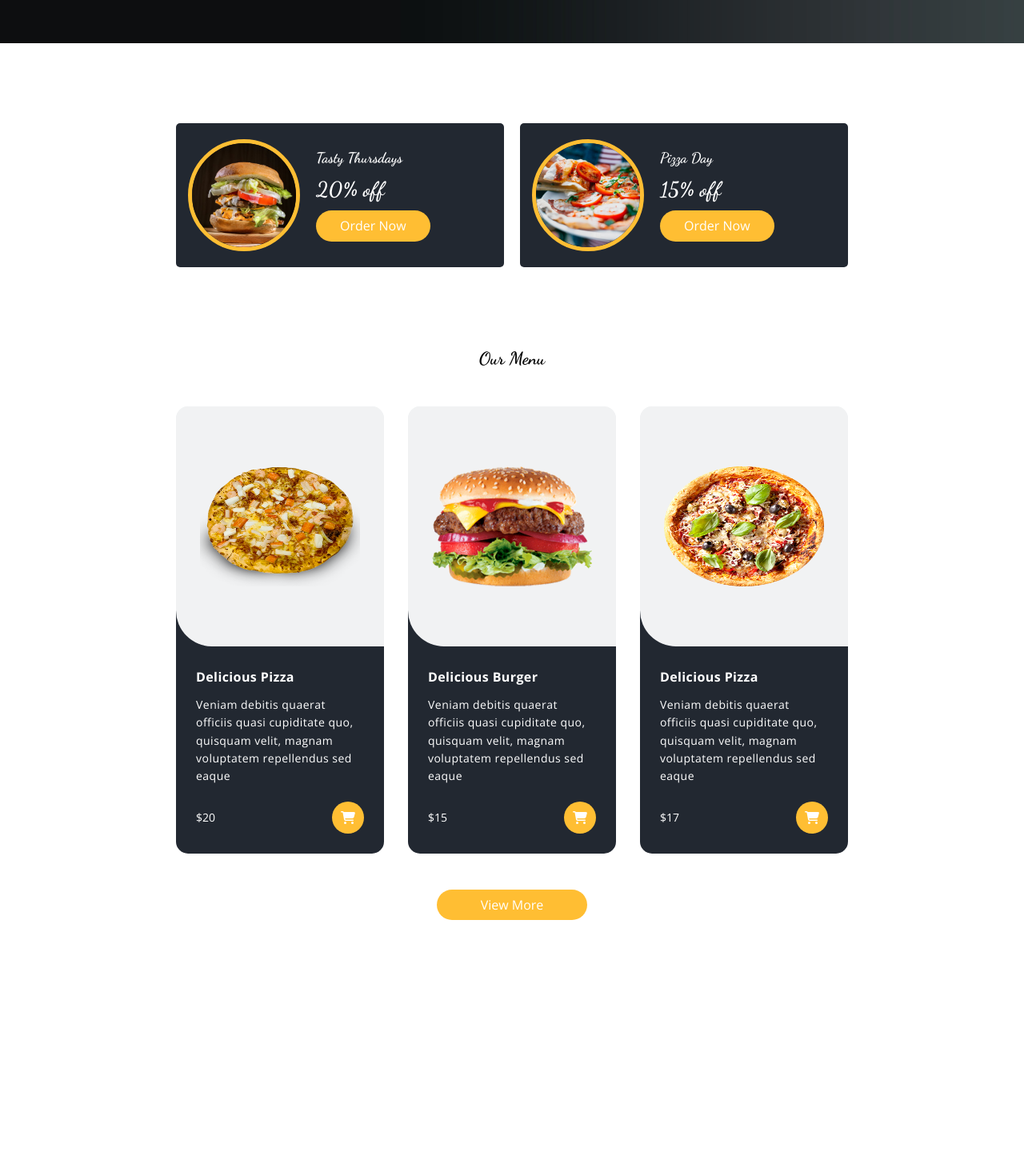
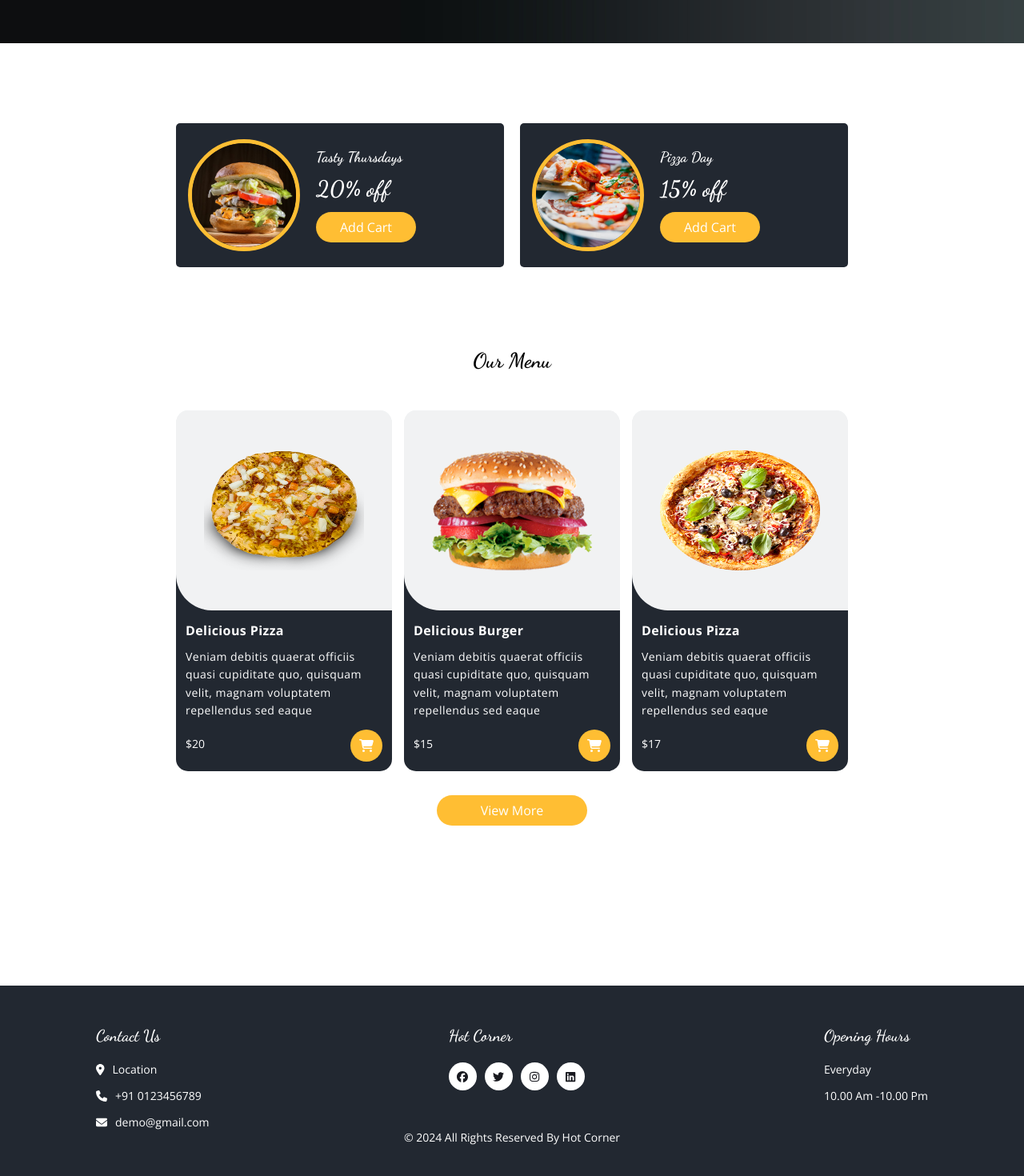
Before and after one commit to sachingour007/restaurantApp, a React (Vite) app in the folder client/: page / in a window 1280 px wide. Shown: the part 746-2216 px from the top of the page at 80% size. Before the commit the page ends 2096 px from the top, so only its background shows below. Built offline with nearby package versions, Linux system fonts and the light colour scheme.

Commit message:
added footer and menu responsive

```diff
--- a/client/package.json
+++ b/client/package.json
@@ -11,9 +11,10 @@
   },
   "dependencies": {
     "@fortawesome/fontawesome-svg-core": "^6.5.2",
+    "@fortawesome/free-brands-svg-icons": "^6.5.2",
     "@fortawesome/free-regular-svg-icons": "^6.5.2",
     "@fortawesome/free-solid-svg-icons": "^6.5.2",
-    "@fortawesome/react-fontawesome": "^0.2.0",
+    "@fortawesome/react-fontawesome": "^0.2.2",
     "react": "^18.2.0",
     "react-dom": "^18.2.0",
     "react-router-dom": "^6.23.0",
--- a/client/src/App.jsx
+++ b/client/src/App.jsx
@@ -1,6 +1,6 @@
 import react from "react";
 import "./scss/main.scss";
-import { Homepage, Header, OffeCard, Menu } from "./components/index.js";
+import { Homepage, Header, Menu, Footer } from "./components/index.js";
 import { BrowserRouter, Routes, Route } from "react-router-dom";
 import { menuData } from "../src/constantFiles/menuContent.js";
 
@@ -15,6 +15,7 @@ function App() {
           element={<Menu cards={menuData} showTab={true} />}
         />
       </Routes>
+      <Footer />
     </BrowserRouter>
   );
 }
--- /dev/null
+++ b/client/src/components/Footer.jsx
@@ -0,0 +1,69 @@
+import React from "react";
+import { Link } from "react-router-dom";
+import { FontAwesomeIcon } from "@fortawesome/react-fontawesome";
+import {
+  faLocationDot,
+  faPhone,
+  faEnvelope,
+} from "@fortawesome/free-solid-svg-icons";
+import {
+  faFacebook,
+  faTwitter,
+  faInstagram,
+  faLinkedin,
+} from "@fortawesome/free-brands-svg-icons";
+
+const Footer = () => {
+  return (
+    <footer>
+      <div className="flexSec">
+        <div className="contactUs">
+          <h2>Contact Us</h2>
+          <div className="contactLinks">
+            <Link>
+              <FontAwesomeIcon icon={faLocationDot} />
+              Location
+            </Link>
+            <Link>
+              <FontAwesomeIcon icon={faPhone} />
+              +91 0123456789
+            </Link>
+            <Link>
+              <FontAwesomeIcon icon={faEnvelope} />
+              demo@gmail.com
+            </Link>
+          </div>
+        </div>
+        <div className="socialLinks">
+          <h2>Hot Corner</h2>
+          <div className="socialIcons">
+            <Link>
+              <FontAwesomeIcon icon={faFacebook} />
+            </Link>
+            <Link>
+              <FontAwesomeIcon icon={faTwitter} />
+            </Link>
+            <Link>
+              <FontAwesomeIcon icon={faInstagram} />
+            </Link>
+            <Link>
+              <FontAwesomeIcon icon={faLinkedin} />
+            </Link>
+          </div>
+        </div>
+        <div className="openinnHours">
+          <h2>Opening Hours</h2>
+          <div className="openingDetails">
+            <p>Everyday</p>
+            <p>10.00 Am -10.00 Pm</p>
+          </div>
+        </div>
+      </div>
+      <div className="copyrightContainer">
+        <p>© 2024 All Rights Reserved By Hot Corner</p>
+      </div>
+    </footer>
+  );
+};
+
+export default Footer;
--- a/client/src/components/Header.jsx
+++ b/client/src/components/Header.jsx
@@ -46,7 +46,7 @@ const Header = () => {
             </li>
           </NavLink>
           <NavLink>
-            <li className="order-online">Order Online</li>
+            <li className="order-online">Cart</li>
           </NavLink>
         </ul>
       </div>
@@ -94,7 +94,7 @@ const Header = () => {
                 </li>
               </NavLink>
               <NavLink>
-                <li className="order-online">Order Online</li>
+                <li className="order-online">Cart</li>
               </NavLink>
             </ul>
           </div>
--- a/client/src/components/index.js
+++ b/client/src/components/index.js
@@ -2,3 +2,4 @@ export { default as Homepage } from "./Homepage.jsx";
 export { default as Header } from "./Header.jsx";
 export { default as OffeCard } from "./OfferCard.jsx";
 export { default as Menu } from "./Menu.jsx";
+export { default as Footer } from "./Footer.jsx";
--- a/client/src/constantFiles/offerfilesConstant.js
+++ b/client/src/constantFiles/offerfilesConstant.js
@@ -7,14 +7,14 @@ const offers = [
     offerName: "Tasty Thursdays",
     percentage: "20% off",
     img: cardOne,
-    order: "Order Now",
+    order: "Add Cart",
   },
   {
     id: "2",
     offerName: "Pizza Day",
     percentage: "15% off",
     img: cardTwo,
-    order: "Order Now",
+    order: "Add Cart",
   },
 ];
 
--- a/client/src/scss/base/_global.scss
+++ b/client/src/scss/base/_global.scss
@@ -463,13 +463,13 @@ body{
       font-size: 48px;
   }
   @media screen and (max-width:1440px) {
-      font-size: 44px;
+      font-size: 38px;
   }
   @media screen and (max-width:1280px) {
-      font-size: 42px;
+      font-size: 30px;
   }
   @media screen and (max-width:720px) {
-      font-size: 32px;
+      font-size: 24px;
   }
 }
 
@@ -479,22 +479,25 @@ body{
   @media screen and (max-width:1600px) {
       font-size: 36px;
   }
-  @media screen and (max-width:1400px) {
-      font-size: 32px;
+  @media screen and (max-width:1280px) {
+      font-size: 28px;
   }
-  @media screen and (max-width:1280px) {
-      font-size: 26px;
-  }
+  @media screen and (max-width:720px) {
+    font-size: 22px;
+}
 }
 
 @mixin font40 {
   font-size: 40px;
 
   @media screen and (max-width:1600px) {
-      font-size: 30px;
+      font-size: 32px;
   }
   @media screen and (max-width:1280px) {
-      font-size: 22px;
+      font-size: 26px;
+  }
+  @media screen and (max-width:720px) {
+      font-size: 20px;
   }
 }
 
@@ -527,10 +530,10 @@ body{
   font-size: 30px;
 
   @media screen and (max-width:1600px) {
-      font-size: 20px;
+      font-size: 24px;
   }
   @media screen and (max-width:1280px) {
-      font-size: 18px;
+      font-size: 20px;
   }
 }
 @mixin font28 {
--- a/client/src/scss/module/_footer.scss
+++ b/client/src/scss/module/_footer.scss
@@ -0,0 +1,40 @@
+footer{@include wrapper;margin-top: 200px; padding-top: 50px; padding-bottom: 50px; background: #222831;
+    .flexSec{ display: flex; justify-content: space-between; flex-flow: wrap;
+        .contactUs{
+            h2{@include font30; color: #fff; font-family: $dancingFont; font-weight: $fontW600; margin-bottom: 20px;}
+            .contactLinks{display: flex; flex-flow: column; gap: 15px;
+                a{color: #fff; @include font16;
+                    svg{margin-right: 10px;
+                        path{fill: #fff}
+                    }
+                    &:hover{color: #ffbe33;
+                        svg{
+                            path{fill: #ffbe33}
+                        }
+                    }
+                }
+            }
+        }
+        .socialLinks{
+            h2{@include font30; color: #fff; font-family: $dancingFont; font-weight: $fontW600; margin-bottom: 20px;}
+            .socialIcons{display: flex; gap: 10px;
+                a{width: 35px; height: 35px; background: #fff; border-radius: 100%; display: flex; align-items: center; justify-content: center;
+                    svg{@include font18;}
+                    &:hover{background: #ffbe33;
+                        svg{path{fill: #fff;}}
+                    }
+                }
+
+            }
+        }
+        .openinnHours{
+            h2{@include font30; color: #fff; font-family: $dancingFont; font-weight: $fontW600; margin-bottom: 20px;}
+            .openingDetails{
+                p{color: #fff; @include font16; font-weight: $fontW400; font-family: $openSans; margin-bottom: 15px;}
+            }
+        }
+    }
+    .copyrightContainer{display: flex; justify-content:center; flex-flow: wrap;
+        p{color: #fff; @include font16; font-weight: $fontW400; font-family: $openSans;}
+    }
+}
--- a/client/src/scss/pages/_menu.scss
+++ b/client/src/scss/pages/_menu.scss
@@ -1,4 +1,4 @@
-.menuSection{margin-bottom: 200px;
+.menuSection{padding-top: 200px;
     .menuWrapper{@include wrapper;
         .secHeading{display: flex; justify-content: center; align-items: center; margin-bottom: 45px;
             h2{@include font40; font-family: $dancingFont; font-weight: $fontW700; color: #000;}
@@ -6,7 +6,7 @@
         .contentContainer{ padding: 0 100px;
             .menuCardContainer{
                 .tabsList{margin-bottom: 30px;
-                    ul{display: flex; align-items: center; justify-content: center; gap: 20px;
+                    ul{display: flex; align-items: center; justify-content: center; gap: 20px; flex-flow: wrap;
                         li{padding: 7px 25px; cursor: pointer; transition: all 0.3s ease;
                             &.activeTab{background: #222831; color: white; border-radius: 25px; transform: scale(1.1); transition: all 0.3s ease; }
                         }
@@ -38,11 +38,143 @@
                 }
             }
             .viewMore{margin-top: 45px; display: flex; align-items: center; justify-content: center;
-                button{padding: 10px 55px; background-color: #ffbe33; color: #fff; border-radius: 45px; transform: all 0.3s; border: none; cursor: pointer;}
+                button{padding: 10px 55px; background-color: #ffbe33; color: #fff; border-radius: 45px;border: none; cursor: pointer;}
                 &:hover{
                     button{background: #e69c00;}
                 }
             }
         }
     }
+
+    @media all and (max-width: 1800px){padding-top: 180px;
+        .menuWrapper{
+            .contentContainer{
+                .menuCardContainer{
+                    .tabContent{
+                        .allCards{gap: 25px;
+                            .card{width: calc(33.33% - 17px);
+                                .imgBox{padding: 22px; height: 290px;}
+                                .contentBox{padding: 22px;
+                                    p{margin: 10px 0 18px 0;}
+                                }
+                            }
+                        }
+                    }
+                }
+            }
+        }
+    }
+    @media all and (max-width: 1600px){padding-top: 140px;
+        .menuWrapper{
+            .contentContainer{
+                .menuCardContainer{
+                    .tabContent{
+                        .allCards{gap: 22px;
+                            .card{width: calc(33.33% - 15px);
+                                .imgBox{padding: 20px; height: 280px;}
+                                .contentBox{padding: 20px;
+                                    p{margin: 10px 0 18px 0;}
+                                }
+                                &:hover{
+                                    .imgBox{img{transform: scale(1.2);}}
+                                }
+                            }
+                        }
+                    }
+                }
+                .viewMore{margin-top: 40px;}
+            }
+        }
+    }
+    @media all and (max-width: 1440px){padding-top: 120px;
+        .menuWrapper{
+            .contentContainer{
+                .menuCardContainer{
+                    .tabsList{
+                        ul{
+                            li{gap: 15px;}
+                        }
+                    }
+                    .tabContent{
+                        .allCards{gap: 20px;
+                            .card{width: calc(33.33% - 14px);
+                                .imgBox{padding: 15px; height: 250px;}
+                                .contentBox{padding: 15px;
+                                    p{margin: 8px 0 15px 0;}
+                                }
+                            }
+                        }
+                    }
+                }
+                .viewMore{margin-top: 35px;}
+            }
+        }
+    }
+    @media all and (max-width: 1280px){padding-top: 100px;
+        .menuWrapper{
+            .contentContainer{
+                .menuCardContainer{
+                    .tabContent{
+                        .allCards{gap: 15px;
+                            .card{width: calc(33.33% - 10px);
+                                .imgBox{padding: 12px;}
+                                .contentBox{padding: 12px;
+                                    p{margin: 8px 0 12px 0;}
+                                }
+                            }
+                        }
+                    }
+                }
+                .viewMore{margin-top: 30px;}
+            }
+        }
+    }
+    @media all and (max-width: 1024px){
+        .menuWrapper{
+            .contentContainer{padding: 0;
+                .menuCardContainer{
+                    .tabContent{
+                        .allCards{gap: 20px;
+                            .card{width: calc(33.33% - 14px);
+                                .imgBox{padding: 12px;}
+                                .contentBox{padding: 12px;}
+                            }
+                        }
+                    }
+                }
+            }
+        }
+    }
+    @media all and (max-width: 820px){
+        .menuWrapper{
+            .contentContainer{
+                .menuCardContainer{
+                    .tabContent{
+                        .allCards{gap: 20px;
+                            .card{width: calc(50% - 10px);
+                                .imgBox{padding: 22px;}
+                                .contentBox{padding: 22px;}
+                            }
+                        }
+                    }
+                }
+            }
+        }
+    }
+    @media all and (max-width: 720px){
+        .menuWrapper{
+            .secHeading{
+                h2{font-size: 30px;}
+            }
+            .contentContainer{
+                .menuCardContainer{
+                    .tabContent{
+                        .allCards{flex-flow: column;
+                            .card{width: calc(100% - 0px);}
+                        }
+                    }
+                }
+            }
+        }
+    }
 }
--- a/client/src/scss/pages/_offerCard.scss
+++ b/client/src/scss/pages/_offerCard.scss
@@ -1,4 +1,4 @@
-.offerSection{margin-bottom: 200px;
+.offerSection{padding-top: 200px;
     .offerWrapper{@include wrapper;
         .offerCardContainer{ padding: 0 100px;display: flex; gap:20px; justify-content: center; align-items: center;
             .card{background: #222831;display: flex; flex-flow: wrap; align-items: center; gap: 20px;padding: 20px 15px; width: calc(50% - 10px); border-radius: 5px;  transition: all 0.8s ease-in-out;
@@ -16,9 +16,9 @@
             }
         }
     }
-    @media all and (max-width: 1800px) { margin-bottom: 180px;}
-    @media all and (max-width: 1600px) { margin-bottom: 140px;}
-    @media all and (max-width: 1440px) { margin-bottom: 120px;
+    @media all and (max-width: 1800px) { padding-top: 180px;}
+    @media all and (max-width: 1600px) { padding-top: 140px;}
+    @media all and (max-width: 1440px) { padding-top: 120px;
         .offerWrapper{
             .offerCardContainer{
                 .card{
@@ -27,12 +27,12 @@
             }
         }
     }
-    @media all and (max-width: 1280px) { margin-bottom: 100px;}
-    @media all and (max-width: 1024px) { margin-bottom: 100px;
+    @media all and (max-width: 1280px) { padding-top: 100px;}
+    @media all and (max-width: 1024px) {
         .offerWrapper{
             .offerCardContainer{padding: 0px;}
         }}
-    @media all and (max-width: 820px) { margin-bottom: 100px;
+    @media all and (max-width: 820px) {
         .offerWrapper{
             .offerCardContainer{
                 .card{
```
Also changed, not shown: client/src/scss/pages/_homepage.scss (+5 -5 lines), 1 other file (tests, documents, lock files or other folders).
